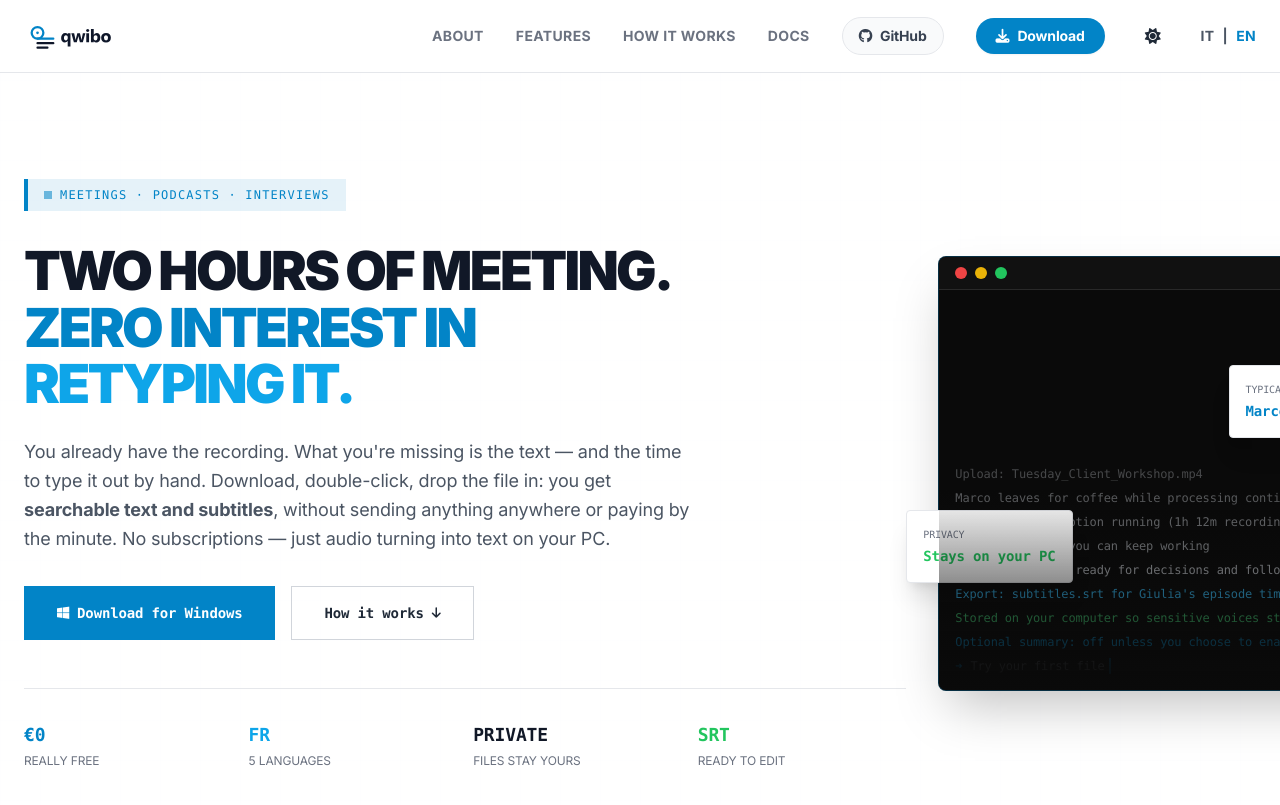
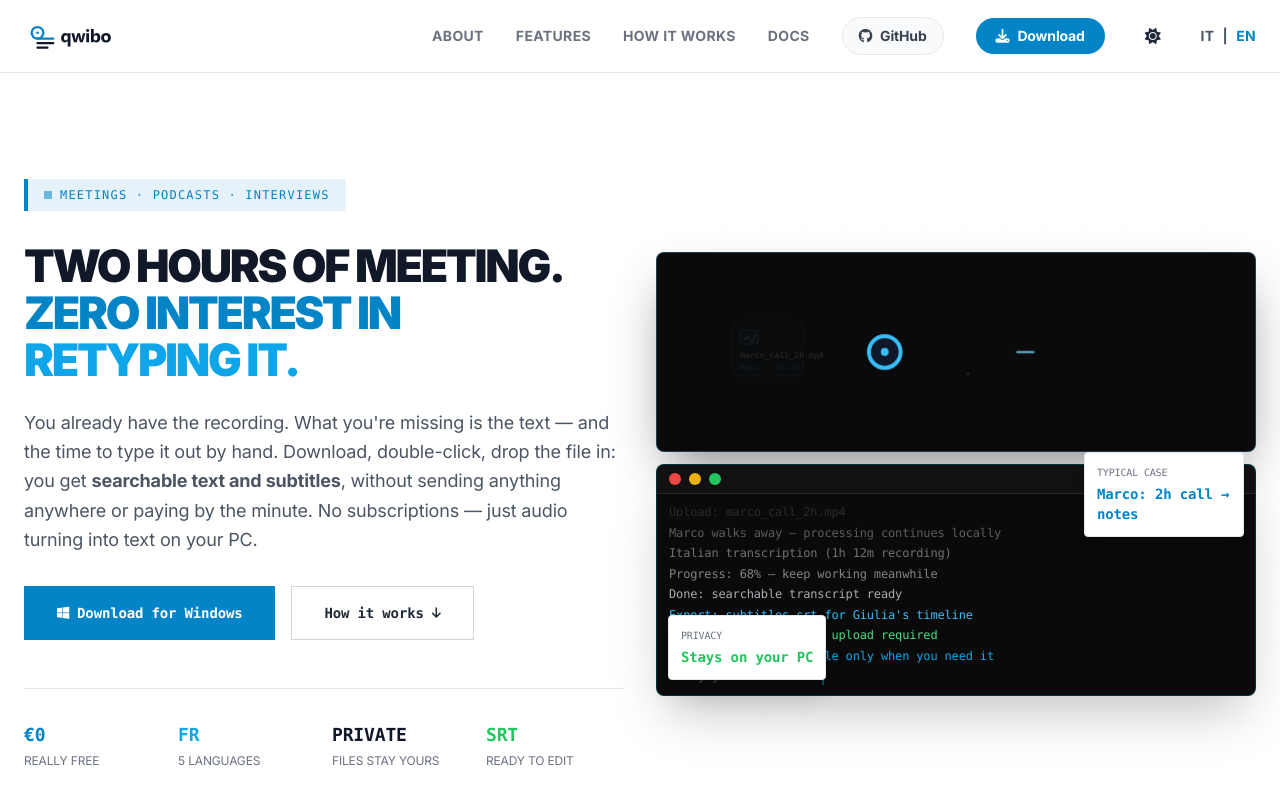
Before and after one commit to qwibo/qwibo.github.io, a Jekyll site: the page built from en/index.html, in a window 1280 px wide and 900 px high. Shown: the top 805 px of the window. Built offline with Jekyll 4.4.1, drawn with Linux system fonts in a browser that asks for light colours; nearby versions of some CDN libraries.

Commit message:
add animation

```diff
--- /dev/null
+++ b/_includes/hero-qwibo-animation.html
@@ -0,0 +1,92 @@
+<link rel="stylesheet" href="{{ '/assets/css/hero-qwibo.css' | relative_url }}">
+
+<div class="hero-qwibo" aria-hidden="true">
+    <div class="hero-qwibo__stage">
+        <svg xmlns="http://www.w3.org/2000/svg" viewBox="0 0 480 200" fill="none" role="presentation">
+            <defs>
+                <linearGradient id="qwibo-tape-gradient" x1="0%" y1="0%" x2="100%" y2="0%">
+                    <stop offset="0%" stop-color="#0284c7" />
+                    <stop offset="100%" stop-color="#38bdf8" />
+                </linearGradient>
+                <filter id="qwibo-blur" x="-50%" y="-50%" width="200%" height="200%">
+                    <feGaussianBlur stdDeviation="4" result="blur" />
+                    <feMerge>
+                        <feMergeNode in="blur" />
+                        <feMergeNode in="SourceGraphic" />
+                    </feMerge>
+                </filter>
+            </defs>
+
+            <!-- Audio file (Marco) -->
+            <g class="hero-qwibo__file">
+                <rect x="14" y="68" width="72" height="56" rx="8" fill="#111827" stroke="#334155" stroke-width="1.5" />
+                <rect x="22" y="78" width="18" height="14" rx="2" fill="rgba(56, 189, 248, 0.2)" stroke="#38bdf8" stroke-width="1" />
+                <path d="M26 88 L30 84 L34 90 L38 82" stroke="#7dd3fc" stroke-width="1.5" stroke-linecap="round" stroke-linejoin="round" />
+                {% if page.lang == 'it' %}
+                <text x="22" y="106" fill="#e2e8f0" font-family="ui-monospace, SFMono-Regular, Menlo, Consolas, monospace" font-size="8.5" font-weight="600">riunione_marco.mp4</text>
+                <text x="22" y="118" fill="#38bdf8" font-family="ui-monospace, SFMono-Regular, Menlo, Consolas, monospace" font-size="7.5">Marco · 2h call</text>
+                {% else %}
+                <text x="22" y="106" fill="#e2e8f0" font-family="ui-monospace, SFMono-Regular, Menlo, Consolas, monospace" font-size="8.5" font-weight="600">marco_call_2h.mp4</text>
+                <text x="22" y="118" fill="#38bdf8" font-family="ui-monospace, SFMono-Regular, Menlo, Consolas, monospace" font-size="7.5">Marco · 2h call</text>
+                {% endif %}
+            </g>
+
+            <!-- Reel glow -->
+            <circle class="hero-qwibo__glow" cx="168" cy="100" r="24" fill="#0284c7" opacity="0.35" filter="url(#qwibo-blur)" />
+
+            <!-- Qwibo reel -->
+            <g class="hero-qwibo__reel">
+                <circle cx="168" cy="100" r="16" stroke="#38bdf8" stroke-width="4" fill="#0f172a" />
+                <circle cx="168" cy="100" r="4" fill="#38bdf8" />
+            </g>
+
+            <!-- Tape unrolling toward document -->
+            <path class="hero-qwibo__tape" d="M184 100 C210 100 230 100 252 100" stroke="url(#qwibo-tape-gradient)" stroke-width="5" stroke-linecap="round" />
+            <path class="hero-qwibo__tape-line" d="M252 100 H292" stroke="#38bdf8" stroke-width="3.5" stroke-linecap="round" opacity="0.85" />
+
+            <!-- Text lines emerging from tape (logo metaphor) -->
+            <line class="hero-qwibo__tape-line" x1="252" y1="100" x2="318" y2="100" stroke="#7dd3fc" stroke-width="2.5" stroke-linecap="round" opacity="0.7" />
+            <line class="hero-qwibo__tape-line hero-qwibo__tape-line--2" x1="252" y1="112" x2="302" y2="112" stroke="#94a3b8" stroke-width="2" stroke-linecap="round" opacity="0.55" />
+            <line class="hero-qwibo__tape-line hero-qwibo__tape-line--3" x1="252" y1="122" x2="278" y2="122" stroke="#64748b" stroke-width="2" stroke-linecap="round" opacity="0.45" />
+
+            <!-- Particles along tape -->
+            <circle class="hero-qwibo__particle hero-qwibo__particle--1" cx="188" cy="100" r="3.5" fill="#bae6fd" />
+            <circle class="hero-qwibo__particle hero-qwibo__particle--2" cx="188" cy="100" r="2.5" fill="#38bdf8" />
+            <circle class="hero-qwibo__particle hero-qwibo__particle--3" cx="188" cy="100" r="2" fill="#0ea5e9" />
+
+            <!-- Transcript document -->
+            <g class="hero-qwibo__doc">
+                <rect x="326" y="52" width="142" height="96" rx="6" fill="#111827" stroke="#334155" stroke-width="1.5" />
+                <rect x="326" y="52" width="4" height="96" rx="2" fill="#0284c7" />
+                <text x="340" y="74" fill="#7dd3fc" font-family="ui-monospace, SFMono-Regular, Menlo, Consolas, monospace" font-size="8" font-weight="700">TRANSCRIPT</text>
+                {% if page.lang == 'it' %}
+                <text class="hero-qwibo__line" x="340" y="92" fill="#e2e8f0" font-family="ui-monospace, SFMono-Regular, Menlo, Consolas, monospace" font-size="8.5">Decisioni Q2 approvate…</text>
+                <text class="hero-qwibo__line hero-qwibo__line--2" x="340" y="106" fill="#94a3b8" font-family="ui-monospace, SFMono-Regular, Menlo, Consolas, monospace" font-size="8.5">Follow-up entro venerdì</text>
+                {% else %}
+                <text class="hero-qwibo__line" x="340" y="92" fill="#e2e8f0" font-family="ui-monospace, SFMono-Regular, Menlo, Consolas, monospace" font-size="8.5">Q2 decisions approved…</text>
+                <text class="hero-qwibo__line hero-qwibo__line--2" x="340" y="106" fill="#94a3b8" font-family="ui-monospace, SFMono-Regular, Menlo, Consolas, monospace" font-size="8.5">Follow-up by Friday</text>
+                {% endif %}
+            </g>
+
+            <!-- SRT export badge -->
+            <g class="hero-qwibo__srt">
+                <rect x="340" y="114" width="52" height="14" rx="2" fill="rgba(56, 189, 248, 0.15)" stroke="#38bdf8" stroke-width="0.5" />
+                {% if page.lang == 'it' %}
+                <text x="344" y="124" fill="#7dd3fc" font-family="ui-monospace, SFMono-Regular, Menlo, Consolas, monospace" font-size="7" font-weight="600">SRT ✓</text>
+                {% else %}
+                <text x="344" y="124" fill="#7dd3fc" font-family="ui-monospace, SFMono-Regular, Menlo, Consolas, monospace" font-size="7" font-weight="600">SRT ✓</text>
+                {% endif %}
+            </g>
+
+            <!-- Optional LLM summary -->
+            <g class="hero-qwibo__summary">
+                <rect x="396" y="114" width="62" height="14" rx="2" fill="rgba(14, 165, 233, 0.12)" stroke="#0ea5e9" stroke-width="0.5" stroke-dasharray="3 2" />
+                {% if page.lang == 'it' %}
+                <text x="400" y="124" fill="#7dd3fc" font-family="ui-monospace, SFMono-Regular, Menlo, Consolas, monospace" font-size="6.5">Riassunto (opz.)</text>
+                {% else %}
+                <text x="400" y="124" fill="#7dd3fc" font-family="ui-monospace, SFMono-Regular, Menlo, Consolas, monospace" font-size="6.5">Summary (opt.)</text>
+                {% endif %}
+            </g>
+        </svg>
+    </div>
+</div>
--- a/_layouts/default.html
+++ b/_layouts/default.html
@@ -118,7 +118,7 @@
             transition-delay: 400ms;
         }
 
-        /* Index hero: mobile title + desktop visual bleed */
+        /* Index hero: balanced two columns on desktop (no visual bleed) */
         .hero-index__title {
             font-size: clamp(1.75rem, 7.8vw, 2.5rem);
             line-height: 1.05;
@@ -132,18 +132,19 @@
 
         @media (min-width: 1024px) {
             .hero-index__grid {
-                grid-template-columns: minmax(0, 1.25fr) minmax(220px, 0.45fr);
+                grid-template-columns: minmax(0, 1fr) minmax(0, 1fr);
                 gap: 2.5rem;
+                align-items: center;
             }
 
             .hero-index__title {
-                font-size: clamp(3.25rem, 4.2vw, 4.5rem);
+                font-size: clamp(2.5rem, 3.5vw, 3.75rem);
             }
 
             .hero-index__visual {
-                width: calc(100% + clamp(8rem, 18vw, 16rem));
-                margin-right: calc(-1 * clamp(6rem, 16vw, 14rem));
-                max-width: none;
+                width: 100%;
+                max-width: 100%;
+                margin-right: 0;
             }
         }
 
--- /dev/null
+++ b/assets/css/hero-qwibo.css
@@ -0,0 +1,228 @@
+/* Hero Qwibo Unroll — fixed height, no layout shift, 8s loop */
+
+.hero-qwibo {
+    width: 100%;
+    margin-bottom: 0.75rem;
+    flex-shrink: 0;
+}
+
+.hero-qwibo__stage {
+    width: 100%;
+    height: 11.5rem;
+    max-width: 100%;
+    overflow: hidden;
+    border-radius: 0.5rem;
+    background: #0a0a0a;
+    border: 1px solid rgba(56, 189, 248, 0.3);
+    box-shadow: 0 25px 50px -12px rgba(0, 0, 0, 0.45);
+}
+
+.hero-qwibo__stage svg {
+    display: block;
+    width: 100%;
+    height: 100%;
+}
+
+/* 8s master loop */
+.hero-qwibo__file {
+    opacity: 0;
+    animation: qwibo-file 8s ease-in-out infinite;
+}
+
+.hero-qwibo__reel {
+    transform-box: fill-box;
+    transform-origin: center;
+    animation: qwibo-reel-pulse 8s ease-in-out infinite;
+}
+
+.hero-qwibo__tape {
+    stroke-dasharray: 160;
+    stroke-dashoffset: 160;
+    animation: qwibo-tape-draw 8s ease-in-out infinite;
+}
+
+.hero-qwibo__tape-line {
+    stroke-dasharray: 50;
+    stroke-dashoffset: 50;
+    animation: qwibo-tape-lines 8s ease-in-out infinite;
+}
+
+.hero-qwibo__glow {
+    opacity: 0;
+    animation: qwibo-glow 8s ease-in-out infinite;
+}
+
+.hero-qwibo__particle {
+    opacity: 0;
+    transform-box: fill-box;
+    transform-origin: center;
+    animation: qwibo-particle 8s linear infinite;
+}
+
+.hero-qwibo__tape-line--2 {
+    animation-delay: 0.1s;
+}
+
+.hero-qwibo__tape-line--3 {
+    animation-delay: 0.2s;
+}
+
+.hero-qwibo__particle--2 {
+    animation-delay: 0.12s;
+}
+
+.hero-qwibo__particle--3 {
+    animation-delay: 0.24s;
+}
+
+.hero-qwibo__doc {
+    opacity: 0;
+    transform-box: fill-box;
+    transform-origin: center;
+    animation: qwibo-doc 8s ease-in-out infinite;
+}
+
+.hero-qwibo__line {
+    opacity: 0;
+    animation: qwibo-line 8s ease-in-out infinite;
+}
+
+.hero-qwibo__line--2 {
+    animation-delay: 0.08s;
+}
+
+.hero-qwibo__srt {
+    opacity: 0;
+    animation: qwibo-srt 8s ease-in-out infinite;
+}
+
+.hero-qwibo__summary {
+    opacity: 0;
+    animation: qwibo-summary 8s ease-in-out infinite;
+}
+
+@keyframes qwibo-file {
+    0%, 3%, 92%, 100% { opacity: 0; }
+    7%, 78% { opacity: 1; }
+    88% { opacity: 0.2; }
+}
+
+@keyframes qwibo-reel-pulse {
+    0%, 8%, 100% { transform: scale(1) rotate(0deg); }
+    12% { transform: scale(1.08) rotate(-4deg); }
+    16% { transform: scale(1) rotate(0deg); }
+    20% { transform: scale(1.05) rotate(3deg); }
+    24%, 78% { transform: scale(1) rotate(0deg); }
+}
+
+@keyframes qwibo-tape-draw {
+    0%, 14%, 92%, 100% { stroke-dashoffset: 160; }
+    32%, 78% { stroke-dashoffset: 0; }
+    88% { stroke-dashoffset: 160; }
+}
+
+@keyframes qwibo-tape-lines {
+    0%, 26%, 92%, 100% { stroke-dashoffset: 50; }
+    38%, 78% { stroke-dashoffset: 0; }
+    88% { stroke-dashoffset: 50; }
+}
+
+@keyframes qwibo-glow {
+    0%, 16%, 90%, 100% { opacity: 0; }
+    22%, 42% { opacity: 0.5; }
+    52%, 78% { opacity: 0.3; }
+    86% { opacity: 0; }
+}
+
+@keyframes qwibo-particle {
+    0%, 16%, 90%, 100% {
+        opacity: 0;
+        transform: translateX(0);
+    }
+    20% { opacity: 0.95; }
+    34% {
+        opacity: 0.95;
+        transform: translateX(108px);
+    }
+    38% { opacity: 0; }
+    78% { opacity: 0; }
+}
+
+@keyframes qwibo-doc {
+    0%, 28%, 92%, 100% {
+        opacity: 0;
+        transform: translateY(6px) scale(0.98);
+    }
+    34%, 78% {
+        opacity: 1;
+        transform: translateY(0) scale(1);
+    }
+    88% {
+        opacity: 0;
+        transform: translateY(4px) scale(0.99);
+    }
+}
+
+@keyframes qwibo-line {
+    0%, 34%, 92%, 100% { opacity: 0; }
+    40%, 78% { opacity: 1; }
+    88% { opacity: 0; }
+}
+
+@keyframes qwibo-srt {
+    0%, 42%, 92%, 100% {
+        opacity: 0;
+        transform: translateY(4px);
+    }
+    48%, 78% {
+        opacity: 1;
+        transform: translateY(0);
+    }
+    88% { opacity: 0; }
+}
+
+@keyframes qwibo-summary {
+    0%, 54%, 92%, 100% {
+        opacity: 0;
+        transform: translateY(4px) scale(0.96);
+    }
+    60%, 78% {
+        opacity: 1;
+        transform: translateY(0) scale(1);
+    }
+    88% { opacity: 0; }
+}
+
+@media (min-width: 640px) {
+    .hero-qwibo__stage {
+        height: 12.5rem;
+    }
+}
+
+@media (prefers-reduced-motion: reduce) {
+    .hero-qwibo__file,
+    .hero-qwibo__reel,
+    .hero-qwibo__tape,
+    .hero-qwibo__tape-line,
+    .hero-qwibo__glow,
+    .hero-qwibo__particle,
+    .hero-qwibo__doc,
+    .hero-qwibo__line,
+    .hero-qwibo__srt,
+    .hero-qwibo__summary {
+        animation: none !important;
+    }
+
+    .hero-qwibo__file { opacity: 1; }
+    .hero-qwibo__tape,
+    .hero-qwibo__tape-line { stroke-dashoffset: 0; }
+    .hero-qwibo__glow { opacity: 0.3; }
+    .hero-qwibo__particle { opacity: 0; }
+    .hero-qwibo__doc,
+    .hero-qwibo__line,
+    .hero-qwibo__srt,
+    .hero-qwibo__summary {
+        opacity: 1;
+        transform: none;
+    }
+}
--- a/en/index.html
+++ b/en/index.html
@@ -6,7 +6,7 @@
 description: "Got a recording? Turn it into text and subtitles on your PC. Private, free for personal use, no per-minute fees."
 ---
 
-<section class="relative min-h-screen flex items-center pt-32 pb-20 overflow-hidden bg-grid-pattern">
+<section class="relative min-h-screen flex items-center pt-32 pb-20 overflow-x-hidden bg-grid-pattern">
     <div class="absolute inset-0 bg-white/90 dark:bg-brand-dark/90 transition-colors"></div>
 
     <div class="max-w-7xl mx-auto hero-index__grid grid gap-8 items-center px-6 w-full relative z-10">
@@ -55,38 +55,38 @@
             </div>
         </div>
 
-        <div class="reveal delay-200 relative min-w-0 lg:overflow-visible">
-            <div class="hero-index__visual relative">
+        <div class="reveal delay-200 relative min-w-0 w-full">
+            <div class="hero-index__visual relative flex flex-col w-full max-w-full">
+            {% include hero-qwibo-animation.html %}
             <div class="relative bg-[#0a0a0a] rounded-lg border border-brand-purple/30 shadow-2xl overflow-hidden font-mono text-xs">
-                <div class="bg-[#111] px-4 py-2 flex items-center justify-between border-b border-white/10">
+                <div class="bg-[#111] px-3 py-1.5 flex items-center justify-between border-b border-white/10">
                     <div class="flex gap-2">
                         <div class="w-3 h-3 rounded-full bg-red-500"></div>
                         <div class="w-3 h-3 rounded-full bg-yellow-500"></div>
                         <div class="w-3 h-3 rounded-full bg-green-500"></div>
                     </div>
-                    <div class="text-gray-500">qwibo — first run</div>
+                    <div class="text-gray-500 text-[11px]">qwibo — first run</div>
                 </div>
-                <div class="p-4 space-y-2 text-gray-300 h-[400px] overflow-hidden flex flex-col justify-end relative">
-                    <div class="absolute inset-0 bg-gradient-to-t from-[#0a0a0a] via-transparent to-transparent z-10 pointer-events-none"></div>
-                    <div class="opacity-30"> Upload: Tuesday_Client_Workshop.mp4</div>
-                    <div class="opacity-40"> Marco leaves for coffee while processing continues…</div>
-                    <div class="opacity-50"> Italian transcription running (1h 12m recording)</div>
-                    <div class="opacity-60"> Progress: 68% — you can keep working</div>
-                    <div class="opacity-80"> Done: transcript ready for decisions and follow-up email</div>
-                    <div class="text-brand-purpleLight"> Export: subtitles.srt for Giulia's episode timeline</div>
-                    <div class="text-green-400"> Stored on your computer so sensitive voices stay yours</div>
-                    <div class="text-brand-pink"> Optional summary: off unless you choose to enable it</div>
-                    <div class="text-gray-400 mt-4 flex items-center gap-2">
+                <div class="px-3 py-2.5 space-y-1 text-gray-300 leading-snug">
+                    <div class="opacity-30 text-gray-500">Upload: marco_call_2h.mp4</div>
+                    <div class="opacity-40">Marco walks away — processing continues locally</div>
+                    <div class="opacity-50">Italian transcription (1h 12m recording)</div>
+                    <div class="opacity-60">Progress: 68% — keep working meanwhile</div>
+                    <div class="opacity-80">Done: searchable transcript ready</div>
+                    <div class="text-brand-purpleLight">Export: subtitles.srt for Giulia's timeline</div>
+                    <div class="text-green-400">Stored on your PC — no upload required</div>
+                    <div class="text-brand-pink">Optional summary: enable only when you need it</div>
+                    <div class="text-gray-400 mt-1.5 flex items-center gap-2">
                         <span class="text-brand-purple">➜</span>
                         <span class="typing-animation border-r-2 border-brand-purple pr-1 animate-pulse">Try your first file</span>
                     </div>
                 </div>
             </div>
-            <div class="absolute lg:right-4 xl:-right-4 top-1/4 bg-white dark:bg-brand-dark border border-gray-200 dark:border-white/10 p-4 rounded shadow-xl hidden md:block">
+            <div class="absolute right-3 top-[calc(11.5rem+1rem)] bg-white dark:bg-brand-dark border border-gray-200 dark:border-white/10 p-3 rounded shadow-xl hidden lg:block max-w-[10rem]">
                 <div class="text-[10px] text-gray-500 uppercase font-mono mb-1">Typical case</div>
-                <div class="text-sm font-bold font-mono text-brand-purple">Marco: 2h call → usable notes</div>
+                <div class="text-sm font-bold font-mono text-brand-purple">Marco: 2h call → notes</div>
             </div>
-            <div class="absolute -left-8 bottom-1/4 bg-white dark:bg-brand-dark border border-gray-200 dark:border-white/10 p-4 rounded shadow-xl hidden lg:block">
+            <div class="absolute left-3 bottom-4 bg-white dark:bg-brand-dark border border-gray-200 dark:border-white/10 p-3 rounded shadow-xl hidden lg:block max-w-[10rem]">
                 <div class="text-[10px] text-gray-500 uppercase font-mono mb-1">Privacy</div>
                 <div class="text-sm font-bold font-mono text-green-500">Stays on your PC</div>
             </div>
```
Also changed, not shown: it/index.html (+19 -19 lines).
